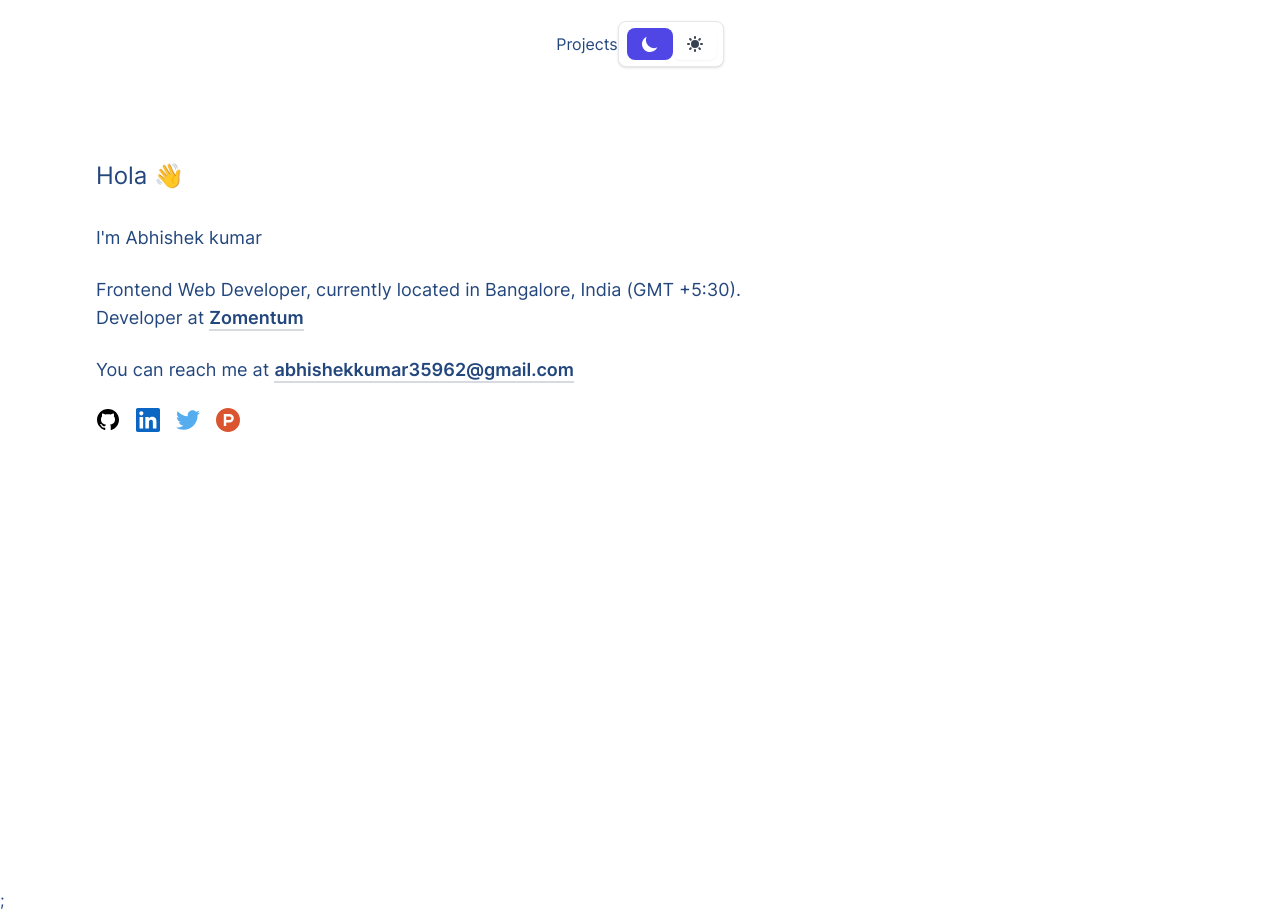
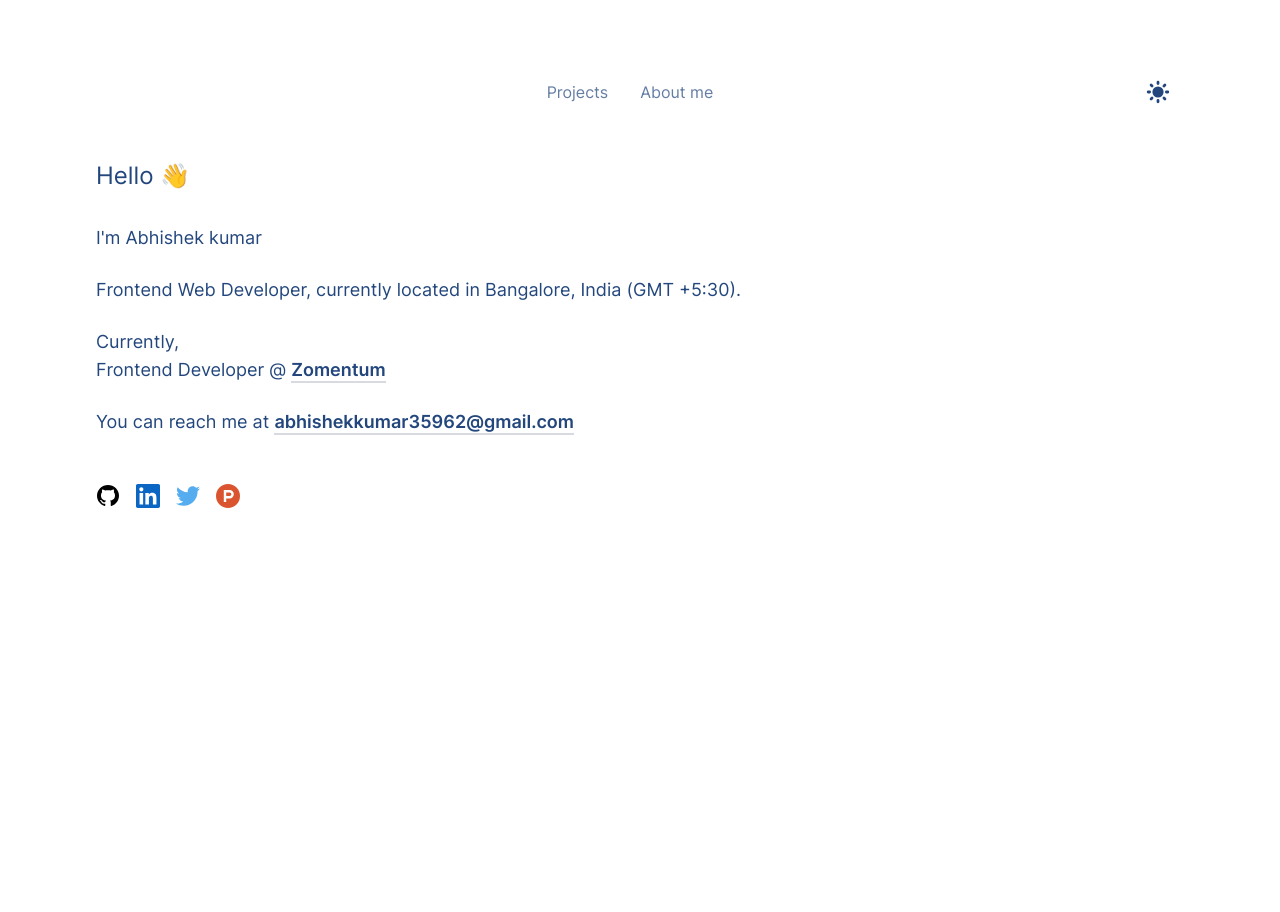
Before and after one commit to Abhikumar98/portfolio-2.0, a Next.js app: page / in a window 1280 px wide. After the commit the page ends 800 px from the top, so only its background shows below. Built offline with nearby package versions, Linux system fonts and the light colour scheme.

Commit message:
fix: couple more

```diff
--- a/src/components/Switch/index.tsx
+++ b/src/components/Switch/index.tsx
@@ -8,20 +8,14 @@ import React from 'react';
 const Switch: React.FC<ISwitch> = ({ enabled, onChange }) => {
 	return (
 		<div className="flex flex-col items-center sm:flex-row sm:justify-center sm:space-x-5">
-			<div className="relative mt-5 flex self-center rounded-lg border border-gray-200 bg-white p-1.5 shadow sm:mt-0">
+			{enabled ? (
 				<button
 					type="button"
 					onClick={() => onChange(false)}
-					className={`relative ml-0.5 whitespace-nowrap rounded-lg border border-transparent py-1 px-3 text-sm font-medium text-gray-700 focus:z-10 focus:outline-none focus:ring-0 ${
-						enabled === false
-							? 'border-indigo-600 bg-indigo-600'
-							: ''
-					}`}
+					className="relative ml-0.5 whitespace-nowrap rounded-lg border border-transparent py-1 px-3 text-sm font-medium text-primary focus:z-10 focus:outline-none focus:ring-0"
 				>
 					<svg
-						className={`h-5 w-5 ${
-							enabled === false ? 'text-white' : 'text-gray-700'
-						}`}
+						className="h-7 w-7"
 						xmlns="http://www.w3.org/2000/svg"
 						viewBox="0 0 20 20"
 						fill="currentColor"
@@ -29,20 +23,14 @@ const Switch: React.FC<ISwitch> = ({ enabled, onChange }) => {
 						<path d="M17.293 13.293A8 8 0 016.707 2.707a8.001 8.001 0 1010.586 10.586z" />
 					</svg>
 				</button>
-
+			) : (
 				<button
 					type="button"
 					onClick={() => onChange(true)}
-					className={`relative whitespace-nowrap rounded-lg py-1.5 px-3 text-sm font-medium text-white shadow-sm focus:z-10 focus:outline-none focus:ring-0 ${
-						enabled === true
-							? 'border-indigo-600 bg-indigo-600'
-							: ''
-					}`}
+					className={` relative whitespace-nowrap rounded-lg py-1.5 px-3 text-sm focus:ring-0`}
 				>
 					<svg
-						className={`h-5 w-5 ${
-							enabled === true ? 'text-white' : 'text-gray-700'
-						}`}
+						className="h-7 w-7"
 						xmlns="http://www.w3.org/2000/svg"
 						viewBox="0 0 20 20"
 						fill="currentColor"
@@ -54,7 +42,7 @@ const Switch: React.FC<ISwitch> = ({ enabled, onChange }) => {
 						/>
 					</svg>
 				</button>
-			</div>
+			)}
 		</div>
 	);
 };
--- a/src/components/Wrapper/index.tsx
+++ b/src/components/Wrapper/index.tsx
@@ -1,3 +1,4 @@
+import Link from 'next/link';
 import React, { FC, ReactNode } from 'react';
 
 import Switch from '@/components/Switch';
@@ -15,10 +16,22 @@ const Wrapper: FC<{ children: ReactNode }> = ({ children }) => {
 		updateTheme('light');
 	};
 	return (
-		<div className=" overflow-auto bg-background text-primary">
-			<div className="flex items-center justify-center">
-				<div className="my-8 bg-transparent">Projects</div>
-				<Switch enabled={theme === 'dark'} onChange={updatePageTheme} />
+		<div className=" mx-none font-title h-screen w-screen overflow-auto overflow-y-auto bg-background p-12 pt-6 text-primary sm:p-14 md:p-16 md:pt-8 lg:p-20 lg:pt-10 xl:p-24 xl:pt-12">
+			<div className="flex w-full items-center justify-center">
+				<div className="my-8 flex w-full items-center justify-center">
+					<div className=" ml-8 cursor-pointer opacity-70 transition-all ease-in-out hover:opacity-100">
+						<Link href="/projects">Projects</Link>
+					</div>
+					<div className=" ml-8 cursor-pointer opacity-70 transition-all ease-in-out hover:opacity-100">
+						<Link href="/about">About me</Link>
+					</div>
+				</div>
+				<div className="ml-auo">
+					<Switch
+						enabled={theme === 'dark'}
+						onChange={updatePageTheme}
+					/>
+				</div>
 			</div>
 			{children}
 		</div>
--- a/src/pages/_app.tsx
+++ b/src/pages/_app.tsx
@@ -19,7 +19,7 @@ function MyApp({ Component, pageProps }: AppProps) {
 		<AppContextWrapper>
 			<Wrapper>
 				<Theme theme={appTheme.light} />
-				<Component {...pageProps} />;
+				<Component {...pageProps} />
 			</Wrapper>
 		</AppContextWrapper>
 	);
--- /dev/null
+++ b/src/pages/about.tsx
@@ -0,0 +1,7 @@
+import React from 'react';
+
+const About = () => {
+	return <div>YO!</div>;
+};
+
+export default About;
--- a/src/pages/index.tsx
+++ b/src/pages/index.tsx
@@ -47,17 +47,20 @@ const App = () => {
 	const isDarkMode = theme === 'dark';
 
 	return (
-		<div className="mx-none font-title h-screen w-screen overflow-y-auto p-12 pt-6 text-primary sm:p-14 sm:p-7 md:p-16 md:pt-8 lg:p-20 lg:pt-10 xl:p-24 xl:pt-12">
+		<div className="">
 			<div className="mb-6"></div>
 			<div className="mb-6">
-				<Heading>Hola 👋</Heading>
+				<Heading>Hello 👋</Heading>
 				<Subheading>{`I'm Abhishek kumar`}</Subheading>
 			</div>
 			<Subheading>
 				Frontend Web Developer, currently located in Bangalore, India
 				(GMT +5:30).
+			</Subheading>
+			<Subheading>
+				Currently,
 				<div>
-					Developer at{' '}
+					Frontend Developer @{' '}
 					<Link url="https://zomentum.com">Zomentum</Link>
 				</div>
 			</Subheading>
@@ -67,10 +70,13 @@ const App = () => {
 					abhishekkumar35962@gmail.com
 				</Link>
 			</Subheading>
-
+			<div className="my-12">
 				<footer className="my-4 flex items-center space-x-4 pb-4 sm:my-0 sm:pb-0">
 					<div>
-					<Link hideUnderline url="https://github.com/Abhikumar98">
+						<Link
+							hideUnderline
+							url="https://github.com/Abhikumar98"
+						>
 							<Image
 								alt="Github"
 								width={24}
@@ -97,7 +103,10 @@ const App = () => {
 						</Link>
 					</div>
 					<div>
-					<Link hideUnderline url="https://twitter.com/abhikumar_98">
+						<Link
+							hideUnderline
+							url="https://twitter.com/abhikumar_98"
+						>
 							<Image
 								alt="Twitter"
 								width={24}
@@ -121,6 +130,7 @@ const App = () => {
 					</div>
 				</footer>
 			</div>
+		</div>
 	);
 };
 
```
Lines whose indentation alone changed are shown as unchanged.
